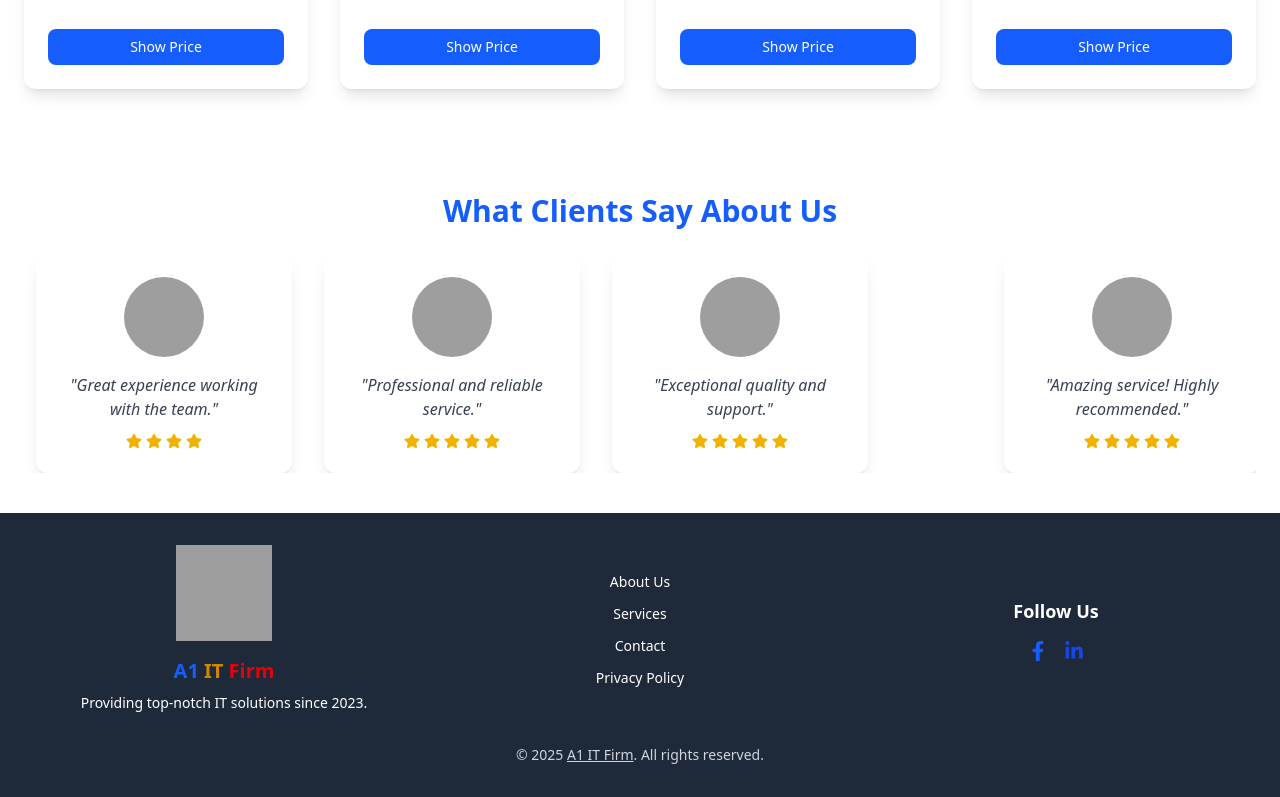
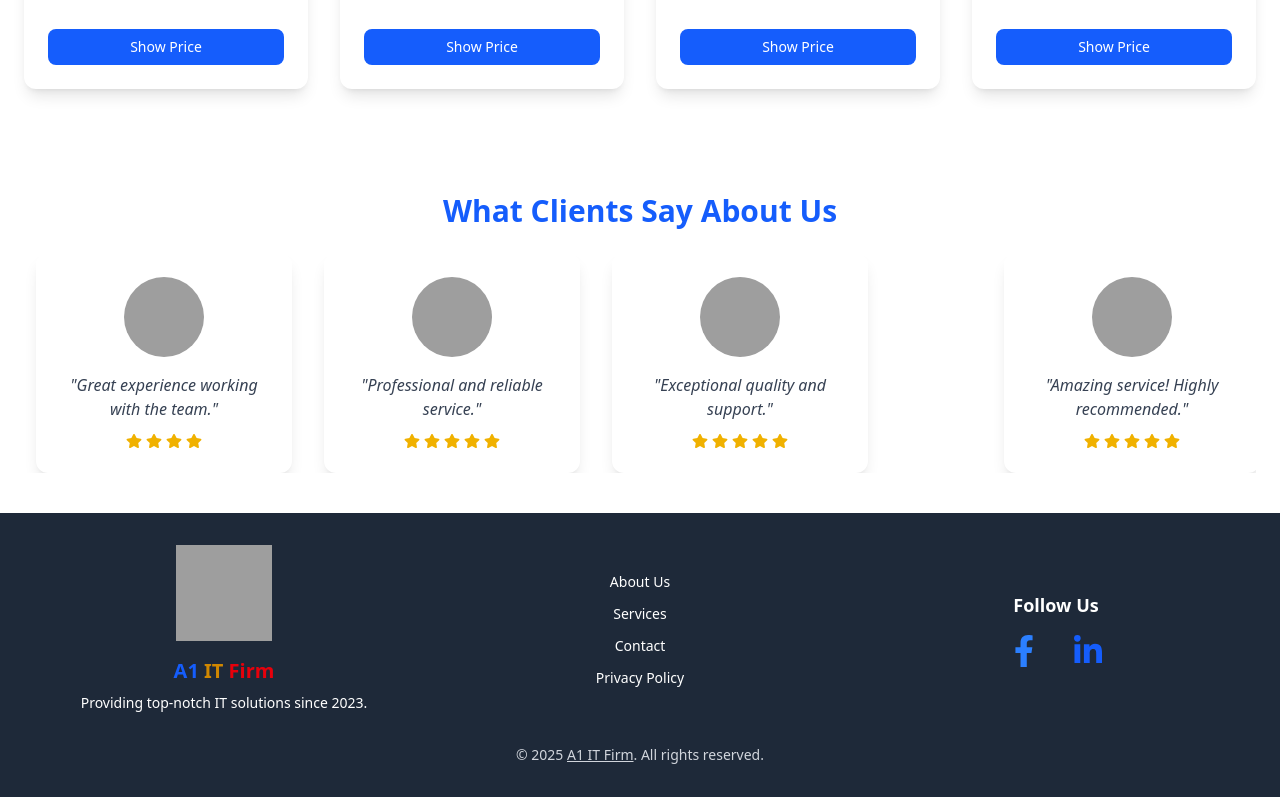
Before and after one commit to Anas1347/a1-it-firm-app, a React (Vite) app: page / in a window 1280 px wide. Shown: the part 1493-2290 px from the top of the page. Built offline with nearby package versions, Linux system fonts and the light colour scheme; grey boxes are pictures that could not be loaded.

Commit message:
fb icons fixed

```diff
--- a/src/pages/Shared/Footer/Footer.jsx
+++ b/src/pages/Shared/Footer/Footer.jsx
@@ -10,8 +10,7 @@ import {
 const Footer = () => {
   const currentYear = new Date().getFullYear();
   return (
-
-     <footer className="bg-gray-800 text-white p-8">
+    <footer className="bg-gray-800 text-white p-8">
       <div className="container mx-auto grid grid-cols-1 sm:grid-cols-2 lg:grid-cols-3 gap-8 text-center">
         {/* Logo & Description */}
         <div to="/" className="flex flex-col items-center justify-center">
@@ -29,7 +28,6 @@ const Footer = () => {
             Providing top-notch IT solutions since 2023.
           </p>
         </div>
-
 
         <div className="flex flex-col items-center justify-center">
           <ul className="space-y-2">
@@ -49,10 +47,7 @@ const Footer = () => {
               </Link>
             </li>
             <li>
-              <Link
-                to="/"
-                className="text-sm hover:text-blue-400"
-              >
+              <Link to="/" className="text-sm hover:text-blue-400">
                 Privacy Policy
               </Link>
             </li>
@@ -62,25 +57,26 @@ const Footer = () => {
         {/* Social Media Links */}
         <div className="flex flex-col items-center justify-center">
           <h3 className="text-lg font-semibold mb-4">Follow Us</h3>
-          <div className="flex space-x-4">
+          <div className="flex space-x-8">
   <a
     href="https://www.facebook.com/a1itfirm"
-    className="text-blue-600 hover:text-blue-400"
+    className="text-blue-500 hover:text-blue-300 transition-colors duration-300"
     target="_blank"
     rel="noopener noreferrer"
   >
-    <FaFacebookF size={20} />
+    <FaFacebookF size={32} />
   </a>
 
   <a
     href="https://www.linkedin.com/company/a1itfirm"
-    className="text-blue-700 hover:text-blue-500"
+    className="text-blue-600 hover:text-blue-400 transition-colors duration-300"
     target="_blank"
     rel="noopener noreferrer"
   >
-    <FaLinkedinIn size={20} />
+    <FaLinkedinIn size={32} />
   </a>
 </div>
+
 
         </div>
       </div>
@@ -96,7 +92,6 @@ const Footer = () => {
         </p>
       </div>
     </footer>
-
   );
 };
 
```
